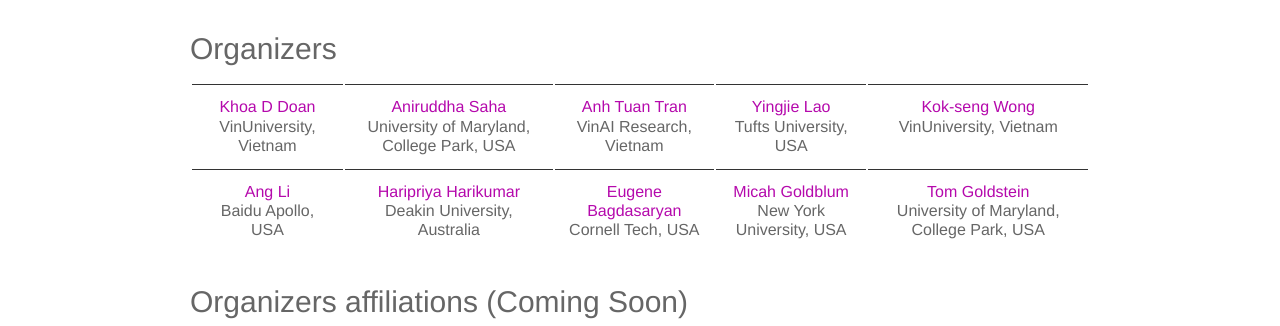
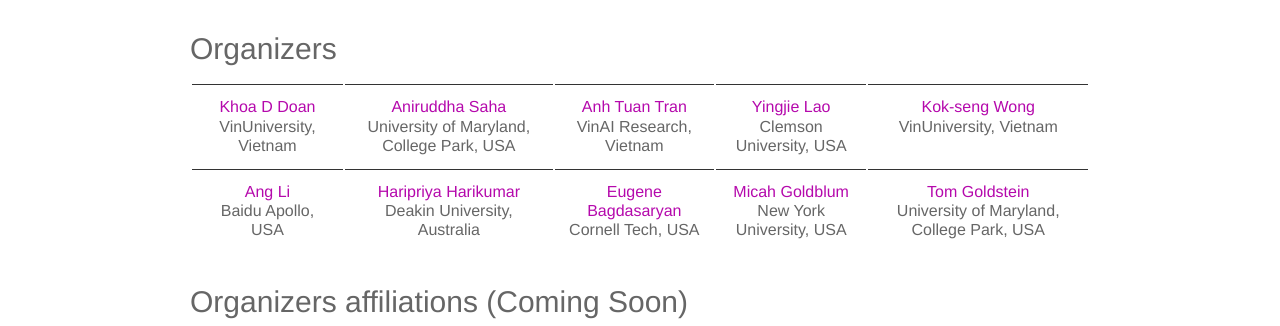
Before and after one commit to neurips2023-bugs/neurips2023-bugs.github.io, a Jekyll site: the page built from _pages/neurips2023.md, in a window 1280 px wide and 900 px high, scrolled down 2099 px. Shown: the part 255-581 px from the top of the window. Built offline with Jekyll 4.4.1, drawn with Linux system fonts in a browser that asks for light colours; nearby versions of some CDN libraries.

Commit message:
Update affiliation

```diff
--- a/_pages/neurips2023.md
+++ b/_pages/neurips2023.md
@@ -160,7 +160,7 @@ This workshop will not have formal proceedings, so we welcome the submission of
     <td style="text-align:center"><a href="localhost:4000">Khoa D Doan</a> <br>VinUniversity, Vietnam</td>
     <td style="text-align:center"><a href="localhost:4000">Aniruddha Saha</a> <br>University of Maryland, College Park, USA</td>
     <td style="text-align:center"><a href="localhost:4000">Anh Tuan Tran</a> <br>VinAI Research, Vietnam</td>
-    <td style="text-align:center"><a href="localhost:4000">Yingjie Lao</a> <br>Tufts University, USA</td>
+    <td style="text-align:center"><a href="localhost:4000">Yingjie Lao</a> <br>Clemson University, USA</td>
     <td style="text-align:center"><a href="localhost:4000">Kok-seng Wong</a> <br>VinUniversity, Vietnam</td>
   </tr>
   <!-- <tr>
```
